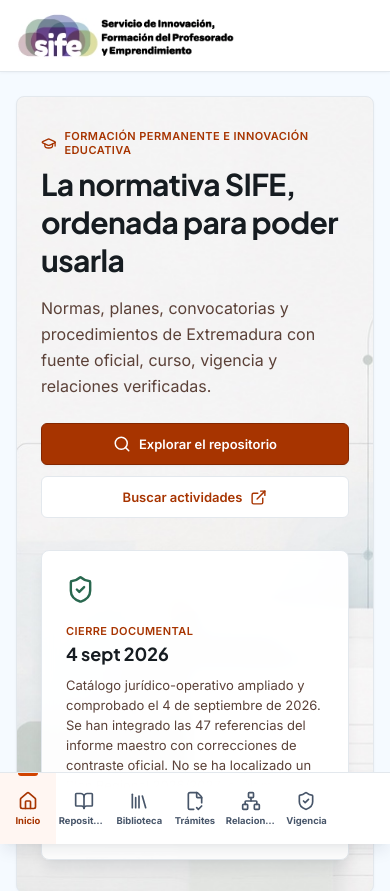
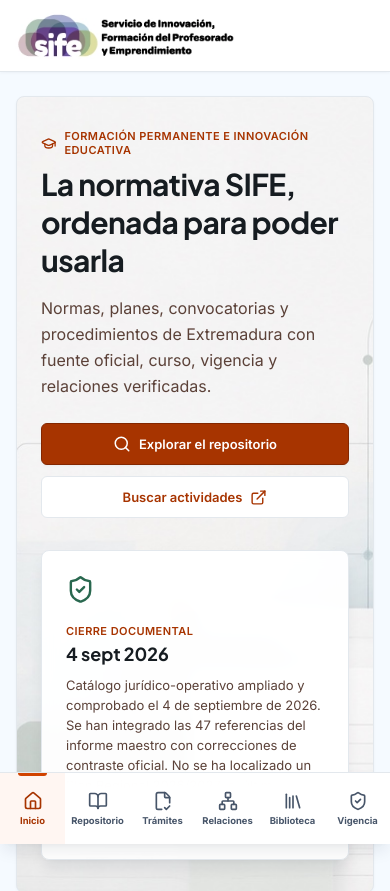
Before and after one commit to 1415mix/repositorio-sife-extremadura, a React (Vite) app: page / in a window 390 px wide. Shown: the top 891 px of the page. Built offline with nearby package versions, Linux system fonts and the light colour scheme.

Commit message:
ui: reordena Biblioteca en la navegacion

```diff
--- a/src/App.tsx
+++ b/src/App.tsx
@@ -31,10 +31,10 @@
 const sections: Array<{ id: SectionId; label: string; shortLabel: string; icon: typeof Home; showInMenu?: boolean }> = [
   { id: "inicio", label: "Inicio", shortLabel: "Inicio", icon: Home },
   { id: "repositorio", label: "Repositorio", shortLabel: "Repositorio", icon: BookOpen },
-  { id: "biblioteca", label: "Biblioteca", shortLabel: "Biblioteca", icon: Library },
   { id: "asistente", label: "GPT SIFE Normativa", shortLabel: "GPT SIFE", icon: Sparkles, showInMenu: false },
   { id: "procedimientos", label: "Procedimientos", shortLabel: "Trámites", icon: FileCheck2 },
   { id: "relaciones", label: "Relaciones", shortLabel: "Relaciones", icon: Network },
+  { id: "biblioteca", label: "Biblioteca", shortLabel: "Biblioteca", icon: Library },
   { id: "cautelas", label: "Vigencia y cautelas", shortLabel: "Vigencia", icon: ShieldCheck }
 ];
 
--- a/src/styles.css
+++ b/src/styles.css
@@ -353,7 +353,7 @@
   .topbar-status span { display: none; }
   .sidebar { display: none; }
   .page-region { margin-left: 0; padding-bottom: 76px; }
-  .mobile-nav { position: fixed; z-index: 120; right: 0; bottom: 0; left: 0; display: grid; grid-template-columns: repeat(7, minmax(0, 1fr)); align-items: stretch; min-height: 72px; background: rgba(255,255,255,.98); border-top: 1px solid var(--line); box-shadow: var(--shadow); backdrop-filter: blur(12px); }
+  .mobile-nav { position: fixed; z-index: 120; right: 0; bottom: 0; left: 0; display: grid; grid-template-columns: repeat(6, minmax(0, 1fr)); align-items: stretch; min-height: 72px; background: rgba(255,255,255,.98); border-top: 1px solid var(--line); box-shadow: var(--shadow); backdrop-filter: blur(12px); }
   .mobile-nav a { position: relative; min-width: 0; display: flex; flex-direction: column; align-items: center; justify-content: center; gap: 5px; padding: 9px 3px; color: #475569; font-size: .59rem; font-weight: 700; line-height: 1.1; text-align: center; text-decoration: none; }
   .mobile-nav .nav-label { display: none; }
   .mobile-nav .mobile-label { display: block; max-width: 100%; overflow: hidden; text-overflow: ellipsis; white-space: nowrap; }
```
Also changed, not shown: 1 other file (tests, documents, lock files or other folders).
